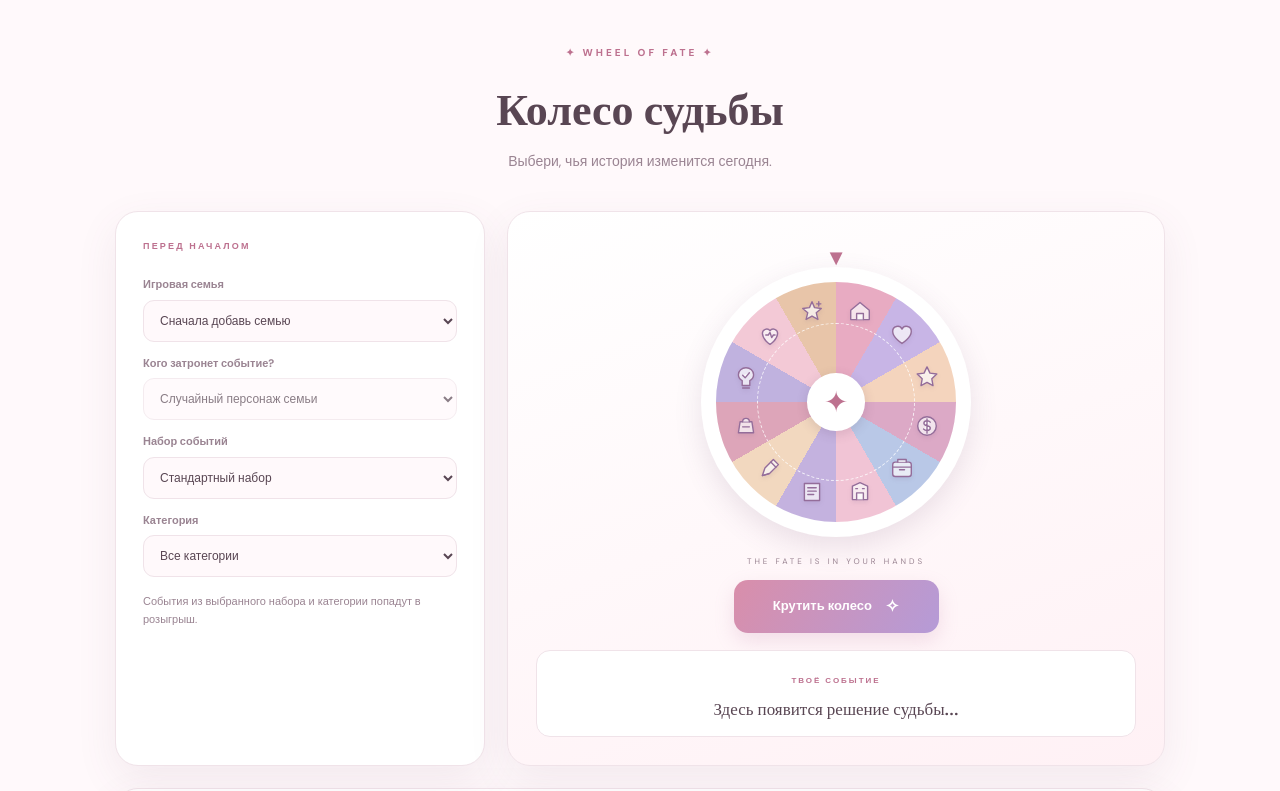
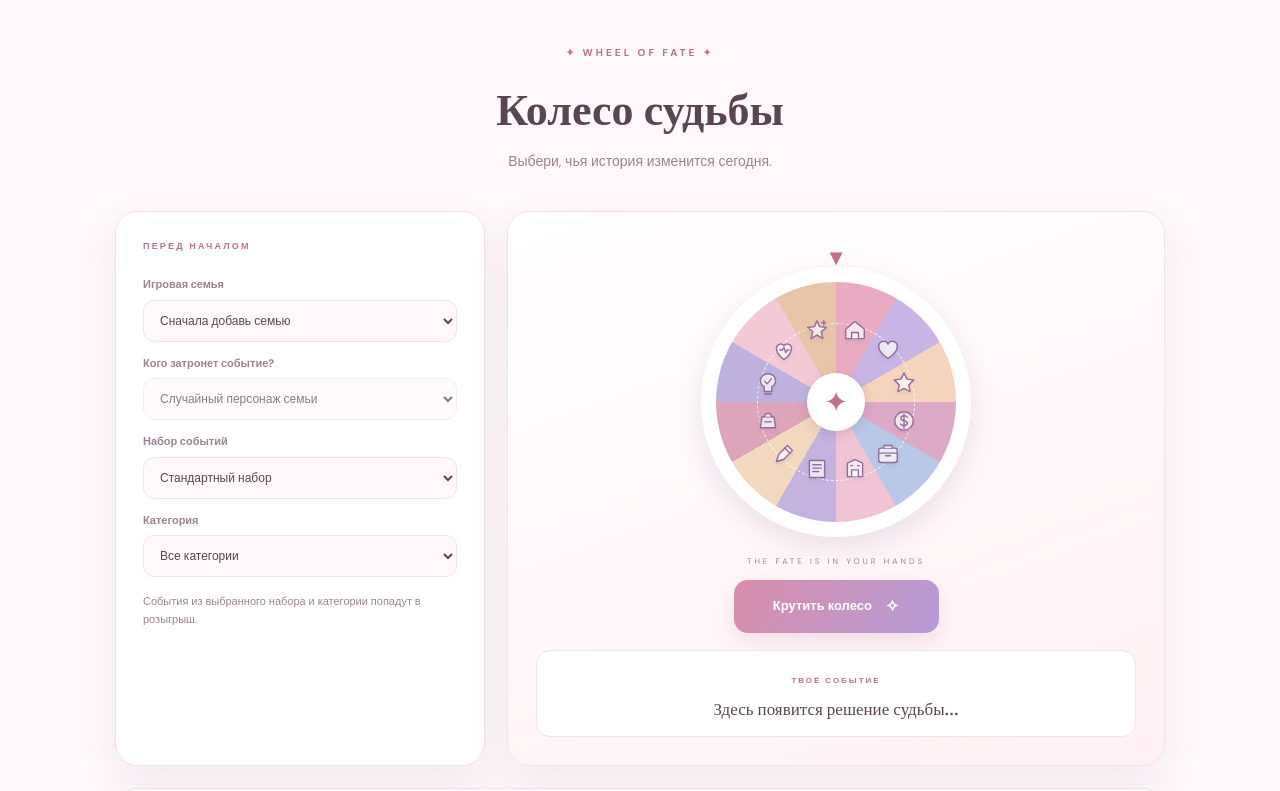
Before and after one commit to sonechkinygames/sonechkinywheels, a plain HTML site: page index.html in a window 1280 px wide. Shown: the part 831-1622 px from the top of the page. Drawn offline with nearby package versions, Linux system fonts and the light colour scheme; a web font is replaced by a local one.

Commit message:
Update style.css

```diff
--- a/style.css
+++ b/style.css
@@ -487,18 +487,18 @@ h1, h2, h3, h4, p { margin-top: 0; }
 
 /* Равномерное расположение по центрам секторов */
 
-.wheel-icon:nth-child(1)  { left: 60.1%; top: 12.3%; }
-.wheel-icon:nth-child(2)  { left: 77.6%; top: 22.4%; }
-.wheel-icon:nth-child(3)  { left: 87.7%; top: 39.9%; }
-.wheel-icon:nth-child(4)  { left: 87.7%; top: 60.1%; }
-.wheel-icon:nth-child(5)  { left: 77.6%; top: 77.6%; }
-.wheel-icon:nth-child(6)  { left: 60.1%; top: 87.7%; }
-.wheel-icon:nth-child(7)  { left: 39.9%; top: 87.7%; }
-.wheel-icon:nth-child(8)  { left: 22.4%; top: 77.6%; }
-.wheel-icon:nth-child(9)  { left: 12.3%; top: 60.1%; }
-.wheel-icon:nth-child(10) { left: 12.3%; top: 39.9%; }
-.wheel-icon:nth-child(11) { left: 22.4%; top: 22.4%; }
-.wheel-icon:nth-child(12) { left: 39.9%; top: 12.3%; }
+.wheel-icon:nth-child(1)  { left: 58%; top: 20%; }
+.wheel-icon:nth-child(2)  { left: 71.6%; top: 28.4%; }
+.wheel-icon:nth-child(3)  { left: 78.4%; top: 42%; }
+.wheel-icon:nth-child(4)  { left: 78.4%; top: 58%; }
+.wheel-icon:nth-child(5)  { left: 71.6%; top: 71.6%; }
+.wheel-icon:nth-child(6)  { left: 58%; top: 78%; }
+.wheel-icon:nth-child(7)  { left: 42%; top: 78%; }
+.wheel-icon:nth-child(8)  { left: 28.4%; top: 71.6%; }
+.wheel-icon:nth-child(9)  { left: 21.6%; top: 58%; }
+.wheel-icon:nth-child(10) { left: 21.6%; top: 42%; }
+.wheel-icon:nth-child(11) { left: 28.4%; top: 28.4%; }
+.wheel-icon:nth-child(12) { left: 42%; top: 20%; }
 
 .wheel-disc-center {
   position: absolute;
```
